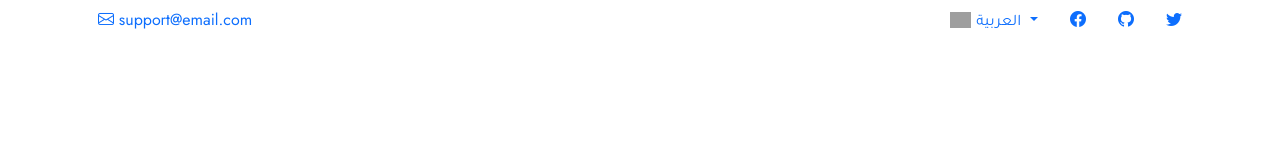
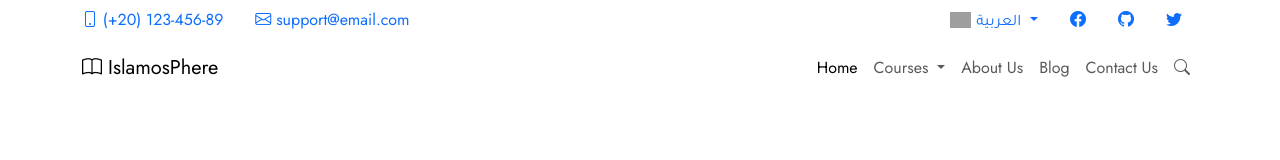
Before and after one commit to ahmedelsewailky/islamosphere, a plain HTML site: page index.html in a window 1280 px wide. Drawn offline with Linux system fonts and the light colour scheme; grey boxes are pictures that could not be loaded.

Commit message:
Navbar structure completed

```diff
--- a/index.html
+++ b/index.html
@@ -23,7 +23,7 @@
 
   <div id="app">
     <div class="app-wrapper">
-      <!-- Topbar -->
+      <!-- =================================================================  Topbar -->
       <div class="topbar">
         <div class="container">
           <div class="row">
@@ -32,13 +32,19 @@
               <div class="left-topbar">
                 <ul class="nav">
                   <li class="nav-item">
-                    <a href="javascript:void(0)" class="nav-link">
+                    <a href="javascript:void(0)" class="nav-link ps-md-0">
+                      <i class="bi bi-phone"></i> (+20) 123-456-89
+                    </a>
+                  </li>
+                  <li class="nav-item">
+                    <a href="javascript:void(0)" class="nav-link pe-md-0">
                       <i class="bi bi-envelope"></i> support@email.com
                     </a>
                   </li>
                 </ul>
               </div>
             </div>
+
             <!-- Right topbar -->
             <div class="col-12 col-md-6">
               <div class="right-topbar">
@@ -85,6 +91,67 @@
         </div>
       </div>
       <!-- ./Topbar -->
+
+
+
+      <!-- =================================================================  Navbar -->
+      <nav class="navbar navbar-expand-lg">
+        <div class="container">
+          <a class="navbar-brand" href="index.html">
+            <i class="bi bi-book"></i> IslamosPhere
+          </a>
+          <button class="navbar-toggler" type="button" data-bs-toggle="offcanvas" data-bs-target="#mainmenu"
+            aria-controls="mainmenu" aria-expanded="false" aria-label="Toggle navigation">
+            <span class="navbar-toggler-icon"></span>
+          </button>
+
+          <div class="offcanvas offcanvas-end" tabindex="-1" id="mainmenu" aria-labelledby="offcanvasNavbarLabel">
+            <div class="offcanvas-header">
+              <a class="navbar-brand" href="index.html">
+                <i class="bi bi-book"></i> IslamosPhere
+              </a>
+              <button type="button" class="btn-close" data-bs-dismiss="offcanvas" aria-label="Close"></button>
+            </div>
+            <div class="offcanvas-body">
+              <ul class="navbar-nav ms-auto mb-2 mb-lg-0">
+                <li class="nav-item">
+                  <a class="nav-link active" aria-current="page" href="index.html">Home</a>
+                </li>
+                <li class="nav-item dropdown">
+                  <a class="nav-link dropdown-toggle" href="#" role="button" data-bs-toggle="dropdown"
+                    aria-expanded="false">
+                    Courses
+                  </a>
+                  <ul class="dropdown-menu">
+                    <li><a class="dropdown-item" href="#">Action</a></li>
+                    <li><a class="dropdown-item" href="#">Another action</a></li>
+                    <li>
+                      <hr class="dropdown-divider">
+                    </li>
+                    <li><a class="dropdown-item" href="#">Something else here</a></li>
+                  </ul>
+                </li>
+                <li class="nav-item">
+                  <a class="nav-link" href="about.html">About Us</a>
+                </li>
+                <li class="nav-item">
+                  <a class="nav-link" href="#">Blog</a>
+                </li>
+                <li class="nav-item">
+                  <a class="nav-link" href="#">Contact Us</a>
+                </li>
+                <li class="nav-item">
+                  <a class="nav-link" href="#">
+                    <span class="visually-hidden">search</span>
+                    <i class="bi bi-search"></i>
+                  </a>
+                </li>
+              </ul>
+            </div>
+          </div>
+        </div>
+      </nav>
+      <!-- ./Navbar -->
     </div>
   </div>
 
```
